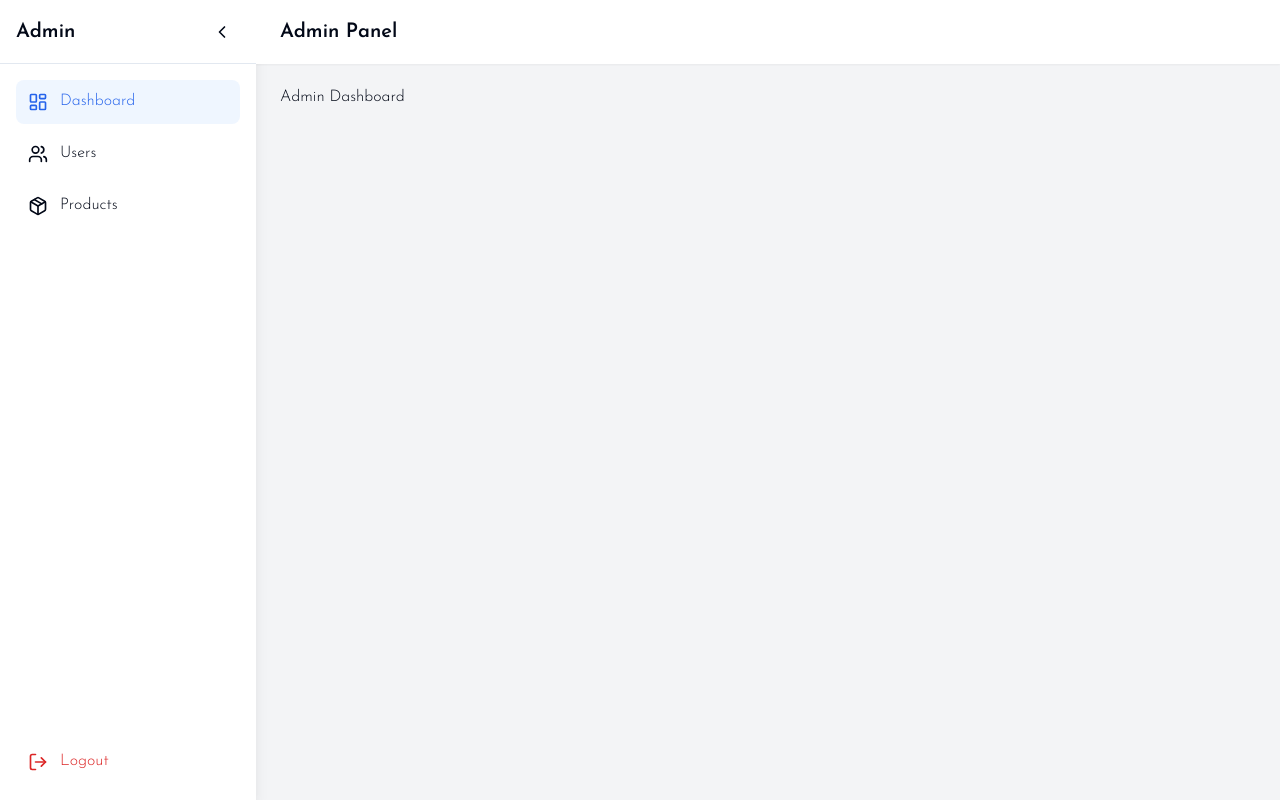
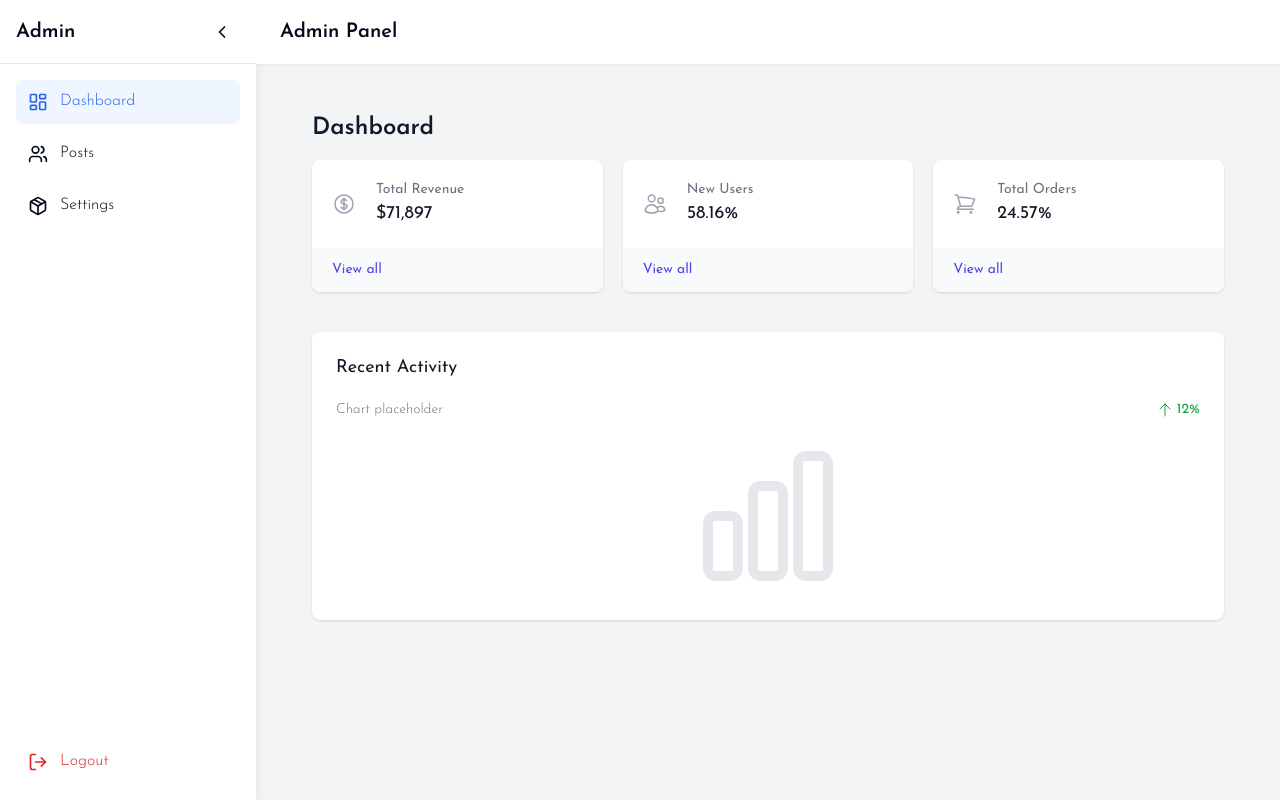
Before and after one commit to vantu522/frontend_myblog, a React (Vite) app: page /admin in a window 1280 px wide. Built offline with nearby package versions, Linux system fonts and the light colour scheme; sample sign-in values are in the browser's storage.

Commit message:
get api postz

```diff
--- a/package.json
+++ b/package.json
@@ -10,6 +10,7 @@
     "preview": "vite preview"
   },
   "dependencies": {
+    "@heroicons/react": "^2.2.0",
     "@reduxjs/toolkit": "^2.5.1",
     "axios": "^1.7.9",
     "dotenv": "^16.4.7",
@@ -23,6 +24,7 @@
     "react-icons": "^5.4.0",
     "react-redux": "^9.2.0",
     "react-router-dom": "^7.1.5",
+    "react-toastify": "^11.0.3",
     "tailwindcss-animate": "^1.0.7"
   },
   "devDependencies": {
--- a/src/App.tsx
+++ b/src/App.tsx
@@ -1,6 +1,9 @@
 import { BrowserRouter, useRoutes } from 'react-router-dom'
 import routes from './routes'
 import './App.css'
+
+import "react-toastify/dist/ReactToastify.css";
+
 
 const AppRoutes = () => {
   const element = useRoutes(routes)
@@ -10,6 +13,7 @@ const AppRoutes = () => {
 const App = () => {
   return (
     <BrowserRouter>
+
       <AppRoutes  />
     </BrowserRouter>
   )
--- a/src/components/Header/header.tsx
+++ b/src/components/Header/header.tsx
@@ -3,12 +3,10 @@ import { Link } from "react-router-dom"
 import { FaSearch } from "react-icons/fa"
 import { Menu, X } from "lucide-react"
 import { useState } from "react"
-import { API_ENDPOINT } from "../../configs/apiConfig"
 
 
 const Header: React.FC = () => {
   const [isMenuOpen, setIsMenuOpen] = useState(false);
-  console.log(API_ENDPOINT.BASE)
 
 
   return (
--- /dev/null
+++ b/src/components/PrivateRoutes.tsx
@@ -0,0 +1,9 @@
+import { Navigate, Outlet } from "react-router-dom";
+
+const PrivateRoute = () => {
+  const isAuthenticated = !!localStorage.getItem("token"); // Kiểm tra token
+
+  return isAuthenticated ? <Outlet /> : <Navigate to="/admin/login" />;
+};
+
+export default PrivateRoute;
--- a/src/configs/apiConfig.ts
+++ b/src/configs/apiConfig.ts
@@ -2,5 +2,8 @@ export const API_ENDPOINT = {
     BASE: import.meta.env.VITE_API_URL,
     AUTH:{
         LOGIN:'auth/login'
+    },
+    POST:{
+        GETALLPOST:'post'
     }
 }
--- a/src/layouts/AdminLayout.tsx
+++ b/src/layouts/AdminLayout.tsx
@@ -1,4 +1,4 @@
-import { useState } from 'react'
+import { useEffect, useState } from 'react'
 import { Outlet, Link, useNavigate, useLocation } from 'react-router-dom'
 import { LayoutDashboard, Users, Package, LogOut, ChevronLeft, ChevronRight } from 'lucide-react'
 
@@ -7,15 +7,23 @@ const AdminLayout = () => {
     const navigate = useNavigate()
     const location = useLocation()
 
+    useEffect(() =>{
+      const token = localStorage.getItem('token')
+      if(!token){
+
+        navigate('/admin/login')
+      }
+    },[navigate])
+
     const menuItems = [
       { path: '/admin', icon: <LayoutDashboard size={20} />, label: 'Dashboard' },
-      { path: '/admin/users', icon: <Users size={20} />, label: 'Users' },
-      { path: '/admin/products', icon: <Package size={20} />, label: 'Products' }
+      { path: '/admin/posts', icon: <Users size={20} />, label: 'Posts' },
+      { path: '/admin/#', icon: <Package size={20} />, label: 'Settings' }
     ]
 
     const handleLogout = () => {
-      // Add your logout logic here
-      navigate('/login')
+      localStorage.removeItem('token')
+      navigate('/admin/login')
     }
 
     return (
@@ -53,10 +61,10 @@ const AdminLayout = () => {
           </nav>
 
           {/* Logout Button */}
-          <div className="absolute bottom-4 w-full px-4">
+          <div className="absolute bottom-4 px-4">
             <button
               onClick={handleLogout}
-              className="flex items-center p-3 w-full rounded-lg hover:bg-red-50 text-red-600"
+              className="flex items-center p-3  rounded-lg hover:bg-red-50 text-red-600"
             >
               <LogOut size={20} />
               {!isCollapsed && <span className="ml-3">Logout</span>}
--- /dev/null
+++ b/src/pages/admin/AdminDashboard.tsx
@@ -0,0 +1,70 @@
+import { ArrowUpIcon, CurrencyDollarIcon, UsersIcon, ShoppingCartIcon, ChartBarIcon } from "@heroicons/react/24/outline"
+
+
+
+const Admindashboard = () =>{
+    const stats = [
+        { name: "Total Revenue", stat: "$71,897", icon: CurrencyDollarIcon, change: "12%", changeType: "increase" },
+        { name: "New Users", stat: "58.16%", icon: UsersIcon, change: "2.02%", changeType: "increase" },
+        { name: "Total Orders", stat: "24.57%", icon: ShoppingCartIcon, change: "4.05%", changeType: "decrease" },
+      ]
+
+  return (
+    <div className="py-6">
+      <div className="max-w-7xl mx-auto px-4 sm:px-6 md:px-8">
+        <h1 className="text-2xl font-semibold text-gray-900">Dashboard</h1>
+      </div>
+      <div className="max-w-7xl mx-auto px-4 sm:px-6 md:px-8">
+        <div className="py-4">
+          <div className="grid grid-cols-1 gap-5 sm:grid-cols-2 lg:grid-cols-3">
+            {stats.map((item) => (
+              <div key={item.name} className="bg-white overflow-hidden shadow rounded-lg">
+                <div className="p-5">
+                  <div className="flex items-center">
+                    <div className="flex-shrink-0">
+                      <item.icon className="h-6 w-6 text-gray-400" aria-hidden="true" />
+                    </div>
+                    <div className="ml-5 w-0 flex-1">
+                      <dl>
+                        <dt className="text-sm font-medium text-gray-500 truncate">{item.name}</dt>
+                        <dd>
+                          <div className="text-lg font-medium text-gray-900">{item.stat}</div>
+                        </dd>
+                      </dl>
+                    </div>
+                  </div>
+                </div>
+                <div className="bg-gray-50 px-5 py-3">
+                  <div className="text-sm">
+                    <a href="#" className="font-medium text-indigo-600 hover:text-indigo-500">
+                      View all
+                    </a>
+                  </div>
+                </div>
+              </div>
+            ))}
+          </div>
+        </div>
+        <div className="bg-white shadow rounded-lg p-6 mt-6">
+          <h3 className="text-lg leading-6 font-medium text-gray-900">Recent Activity</h3>
+          <div className="mt-5">
+            <div className="flex items-center justify-between">
+              <div className="text-sm text-gray-500">Chart placeholder</div>
+              <div className="text-sm font-medium text-green-600 flex items-center">
+                <ArrowUpIcon className="h-4 w-4 mr-1" aria-hidden="true" />
+                12%
+              </div>
+            </div>
+            <div className="mt-4">
+              <div className="relative h-40">
+                <ChartBarIcon className="h-full w-full text-gray-200" aria-hidden="true" />
+              </div>
+            </div>
+          </div>
+        </div>
+      </div>
+    </div>
+  )
+}
+
+export default Admindashboard
--- a/src/pages/admin/AdminLogin.tsx
+++ b/src/pages/admin/AdminLogin.tsx
@@ -1,6 +1,7 @@
 
 import { useState } from "react";
 import { login } from "../../service/authService";
+import {toast} from "react-toastify";
 
 const AdminLogin = () => {
   const [email, setEmail] = useState("");
@@ -14,6 +15,7 @@ const AdminLogin = () => {
 
     if (!email || !password) {
       setError("Vui lòng nhập cả email và mật khẩu.");
+
       return;
     }
 
@@ -21,7 +23,7 @@ const AdminLogin = () => {
       const data = await login(email, password);
       console.log("Đăng nhập thành công:", data);
 
-      alert("Đăng nhập thành công!");
+      toast.success("Đăng nhập thành công!");
       window.location.href = "/admin"; // Chuyển hướng sau khi đăng nhập
     } catch (err) {
       setError("Đăng nhập thất bại, vui lòng kiểm tra lại email/mật khẩu.");
--- /dev/null
+++ b/src/pages/admin/PostList.tsx
@@ -0,0 +1,100 @@
+"use client"
+
+import { useEffect, useState } from "react"
+import { getAllPosts, type postResponse } from "../../service/postService"
+import { EyeIcon, PencilIcon, TrashIcon } from "@heroicons/react/24/outline"
+import { API_ENDPOINT } from "../../configs/apiConfig"
+
+const PostList = () => {
+  const [posts, setPosts] = useState<postResponse[]>([])
+  const [loading, setLoading] = useState<boolean>(true)
+  const [error, setError] = useState<string | null>(null)
+
+  useEffect(() => {
+    const fetchPosts = async () => {
+      try {
+        const data = await getAllPosts()
+        setPosts(data)
+      } catch (err) {
+        setError("Không thể tải danh sách bài viết.")
+      } finally {
+        setLoading(false)
+      }
+    }
+
+    fetchPosts()
+  }, [])
+
+  if (loading) return <p className="text-center py-4">Đang tải...</p>
+  if (error) return <p className="text-center py-4 text-red-500">{error}</p>
+
+  return (
+    <div className="p-4">
+      <h1 className="text-2xl font-bold mb-4">Danh sách bài viết</h1>
+      <div className="overflow-x-auto">
+        <table className="min-w-full bg-white border border-gray-300">
+          <thead>
+            <tr className="bg-gray-100">
+              <th className="py-2 px-4 border-b">Ảnh</th>
+              <th className="py-2 px-4 border-b">Tiêu đề</th>
+              <th className="py-2 px-4 border-b">Tác giả</th>
+              <th className="py-2 px-4 border-b">Nội dung</th>
+              <th className="py-2 px-4 border-b">Trạng thái</th>
+              <th className="py-2 px-4 border-b">Thao tác</th>
+            </tr>
+          </thead>
+          <tbody>
+            {posts.length > 0 ? (
+              posts.map((post) => (
+                <tr key={post.id} className="hover:bg-gray-50">
+                  <td className="py-2 px-4 border-b">
+                    <img
+                      src={`${API_ENDPOINT.BASE}/${API_ENDPOINT.POST.GETALLPOST}/${post.image}`}
+                      alt={post.title}
+                      className="w-12 h-12 object-cover rounded"
+                    />
+                  </td>
+                  <td className="py-2 px-4 border-b">{post.title}</td>
+                  <td className="py-2 px-4 border-b">{post.author}</td>
+                  <td className="py-2 px-4 border-b">
+                    {post.content.length > 50 ? `${post.content.substring(0, 50)}...` : post.content}
+                  </td>
+                  <td className="py-2 px-4 border-b">
+                    <span
+                      className={`inline-block px-2 py-1 text-xs rounded ${
+                        post.status === "published" ? "bg-green-500 text-white" : "bg-gray-400 text-white"
+                      }`}
+                    >
+                      {post.status}
+                    </span>
+                  </td>
+                  <td className="py-2 px-4 border-b">
+                    <div className="flex space-x-2">
+                      <button className="p-1 bg-blue-500 text-white rounded hover:bg-blue-600">
+                        <EyeIcon className="h-4 w-4" />
+                      </button>
+                      <button className="p-1 bg-yellow-500 text-white rounded hover:bg-yellow-600">
+                        <PencilIcon className="h-4 w-4" />
+                      </button>
+                      <button className="p-1 bg-red-500 text-white rounded hover:bg-red-600">
+                        <TrashIcon className="h-4 w-4" />
+                      </button>
+                    </div>
+                  </td>
+                </tr>
+              ))
+            ) : (
+              <tr>
+                <td colSpan={6} className="py-4 px-4 text-center border-b">
+                  Không có bài viết nào.
+                </td>
+              </tr>
+            )}
+          </tbody>
+        </table>
+      </div>
+    </div>
+  )
+}
+
+export default PostList
--- a/src/routes/adminRoutes.tsx
+++ b/src/routes/adminRoutes.tsx
@@ -1,18 +1,25 @@
 import { RouteObject } from 'react-router-dom'
 import Login from '../pages/admin/AdminLogin'
+import PostList from '../pages/admin/PostList'
+import AdminDashboard from '../pages/admin/AdminDashboard'
+import PrivateRoute from '../components/PrivateRoutes'
 // Import your admin pages here
-const AdminDashboard = () => <div>Admin Dashboard</div>
+const adminRoutes: RouteObject[] = [
 
-const adminRoutes: RouteObject[] = [
-  {
-    path: '',  // This will be /admin
-    element: <AdminDashboard />
-  },
 
   {
     path:'login',
     element:<Login/>
-  }
+  },
+
+  {
+    path: "",
+    element: <PrivateRoute />, // Kiểm tra đăng nhập
+    children: [
+      { path: "", element: <AdminDashboard /> },
+      { path: "posts", element: <PostList /> },
+    ],
+  },
 ]
 
 export default adminRoutes
--- /dev/null
+++ b/src/service/postService.tsx
@@ -0,0 +1,27 @@
+import axios from "axios"
+import { API_ENDPOINT } from "../configs/apiConfig"
+
+export interface postResponse{
+    id: string,
+    content:string,
+    author:string,
+    title:string,
+    status:string,
+    image:string,
+    created_at:string,
+    updated_at:string
+
+}
+
+export const getAllPosts = async (): Promise<postResponse[]> =>{
+    try{
+        const response = await axios.get<postResponse[]>(`${API_ENDPOINT.BASE}/${API_ENDPOINT.POST.GETALLPOST}`);
+        console.log(response.data);
+
+        return  response.data;
+    } catch(error){
+        console.error('Lỗi khi lấy danh sách bài viết: ',error)
+        throw error;
+    }
+
+}
```
Also changed, not shown: 1 other file (tests, documents, lock files or other folders).
